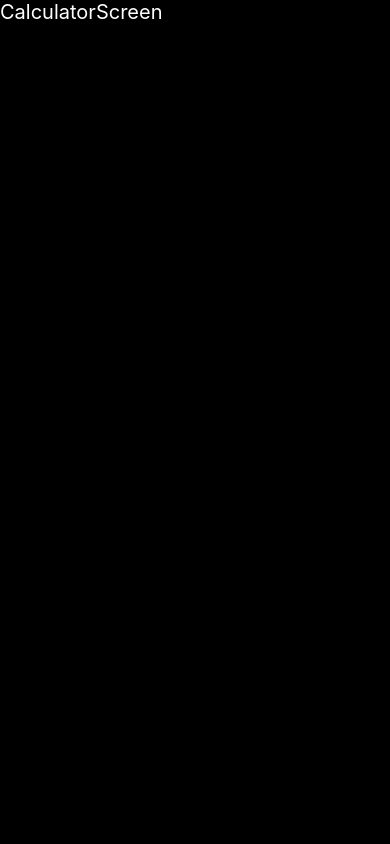
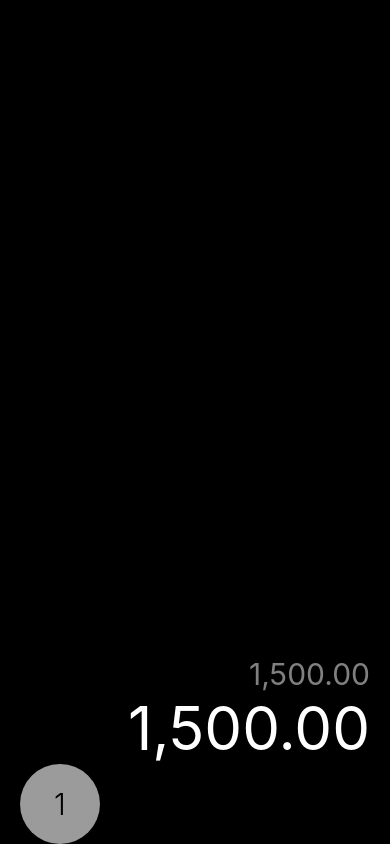
Before and after one commit to urreita9/calculator-reactNative, a React Native app: screen / in a window 390 px wide. Built offline with nearby package versions, Linux system fonts and the light colour scheme.

Commit message:
mock button

```diff
--- a/src/screens/CalculatorScreen.tsx
+++ b/src/screens/CalculatorScreen.tsx
@@ -4,8 +4,15 @@
 
 export const CalculatorScreen = () => {
   return (
-    <View>
-      <Text style={styles.text}>CalculatorScreen</Text>
+    <View style={styles.calculatorContainer}>
+      <Text style={styles.smallResult}>1,500.00</Text>
+      <Text style={styles.result}>1,500.00</Text>
+
+      <View>
+        <View style={styles.button}>
+          <Text style={styles.buttonText}>1</Text>
+        </View>
+      </View>
     </View>
   );
 };
--- a/src/theme/appTheme.tsx
+++ b/src/theme/appTheme.tsx
@@ -5,8 +5,33 @@
     flex: 1,
     backgroundColor: 'black',
   },
-  text: {
+  calculatorContainer: {
+    paddingHorizontal: 20,
+    flex: 1,
+    justifyContent: 'flex-end',
+  },
+  result: {
     color: 'white',
-    fontSize: 20,
+    fontSize: 60,
+    textAlign: 'right',
+  },
+  smallResult: {
+    color: 'rgba(255,255,255, 0.5)',
+    fontSize: 30,
+    textAlign: 'right',
+  },
+  button: {
+    height: 80,
+    width: 80,
+    backgroundColor: '#9B9B9B',
+    borderRadius: 100,
+    justifyContent: 'center',
+  },
+  buttonText: {
+    textAlign: 'center',
+    padding: 10,
+    fontSize: 30,
+    fontWeight: '300',
+    color: 'black',
   },
 });
```
